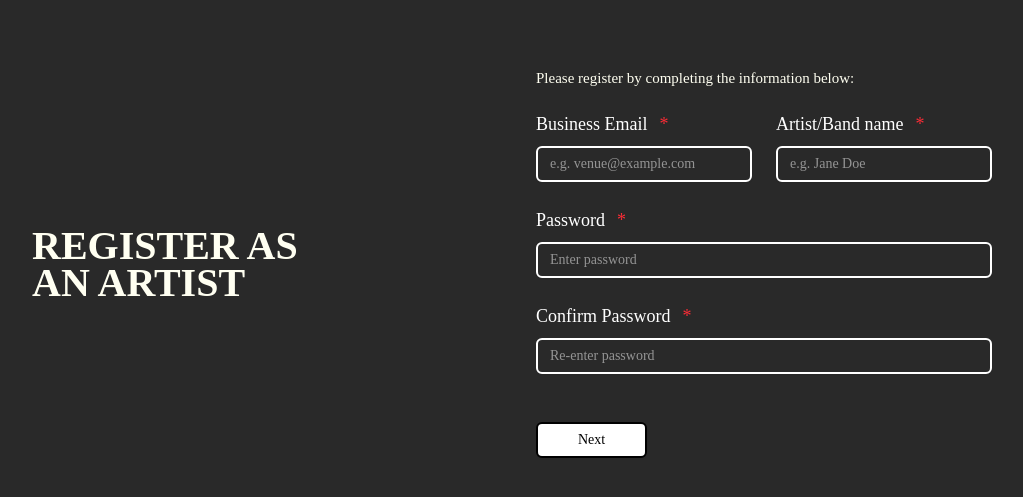
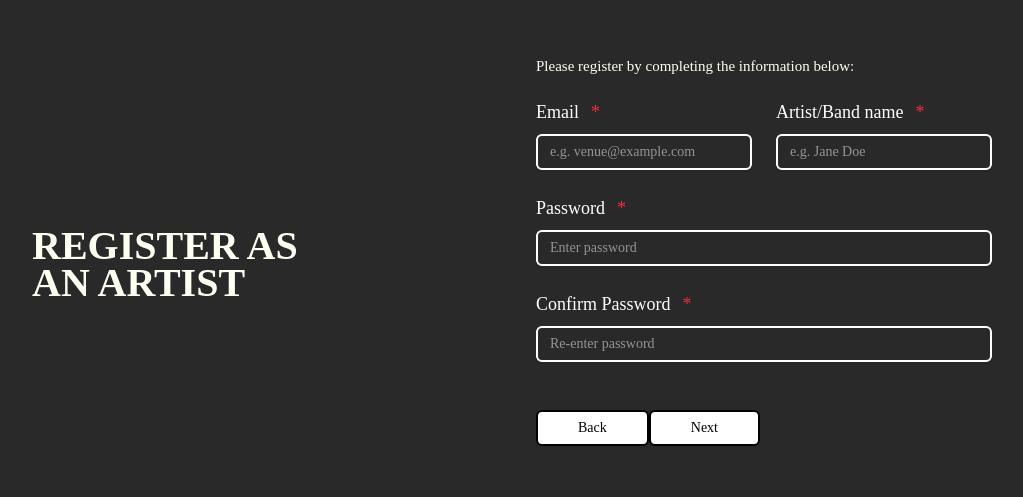
Before and after one commit to Leung-Arvin/seg3125_tinymics_website, a React (Vite) app: page /register/artist in a window 1280 px wide. Shown: the part 167-664 px from the top of the page, without its empty margins (128-1151 px from the left). Built offline with nearby package versions, Linux system fonts and the light colour scheme; a web font is replaced by a local one.

Commit message:
local storage enabled for artists as well

```diff
--- a/src/lib/storage.ts
+++ b/src/lib/storage.ts
@@ -35,7 +35,7 @@ export const saveArtist = (artistData: Omit<ArtistData, "id">) => {
     ...artistData,
     id: `${artistData.name.toLowerCase().replace(/\s+/g, "-")}-${Date.now()}`,
   };
-  localStorage.setItem("events", JSON.stringify([...artists, newArtist]));
+  localStorage.setItem("artists", JSON.stringify([...artists, newArtist]));
   return newArtist;
 };
 
--- a/src/pages/ArtistRegistration.tsx
+++ b/src/pages/ArtistRegistration.tsx
@@ -1,6 +1,7 @@
 import { useState } from "react";
 import { FormInput } from "@/components/form/FormInput";
 import { Button } from "@/components/ui/button";
+import { saveArtist } from "@/lib/storage";
 
 export default function ArtistRegistration() {
   const [formData, setFormData] = useState({
@@ -22,7 +23,12 @@ export default function ArtistRegistration() {
       return;
     }
 
-    console.log("Artist registration data:", formData);
+    const newArtist = saveArtist({
+      email: formData.email,
+      name: formData.artistName,
+    });
+
+    console.log("Saved artist:", newArtist);
   };
 
   return (
@@ -38,7 +44,7 @@ export default function ArtistRegistration() {
 
         <div className="grid grid-cols-1 md:grid-cols-2 gap-6">
           <FormInput
-            label="Business Email"
+            label="Email"
             type="email"
             placeholder="e.g. venue@example.com"
             required
@@ -72,7 +78,13 @@ export default function ArtistRegistration() {
           value={formData.confirmPassword}
           onChange={(e) => handleChange("confirmPassword", e.target.value)}
         />
-
+        <Button
+          type="button"
+          className="w-full sm:w-auto flex-1"
+          onClick={() => (window.location.href = "/create-account")}
+        >
+          Back
+        </Button>
         <Button type="submit" className="w-full sm:w-auto mt-6">
           Next
         </Button>
--- a/src/pages/VenueRegistration.tsx
+++ b/src/pages/VenueRegistration.tsx
@@ -82,7 +82,13 @@ export default function VenueRegistration() {
           value={formData.confirmPassword}
           onChange={(e) => handleChange("confirmPassword", e.target.value)}
         />
-
+        <Button
+          type="button"
+          className="w-full sm:w-auto flex-1"
+          onClick={() => (window.location.href = "/create-account")}
+        >
+          Back
+        </Button>
         <Button type="submit" className="w-full sm:w-auto mt-6">
           Next
         </Button>
--- a/src/pages/VenueRegistration2.tsx
+++ b/src/pages/VenueRegistration2.tsx
@@ -69,13 +69,6 @@ export default function VenueRegistration2() {
     >
       <div className="w-full max-w-xl space-y-6">
         <p>Please register by completing the information below</p>
-
-        {ownerData?.email && (
-          <p className="text-sm text-gray-500 text-center">
-            Registering as: {ownerData.email}
-          </p>
-        )}
-
         <FormInput
           label="Business Name"
           type="string"
```
